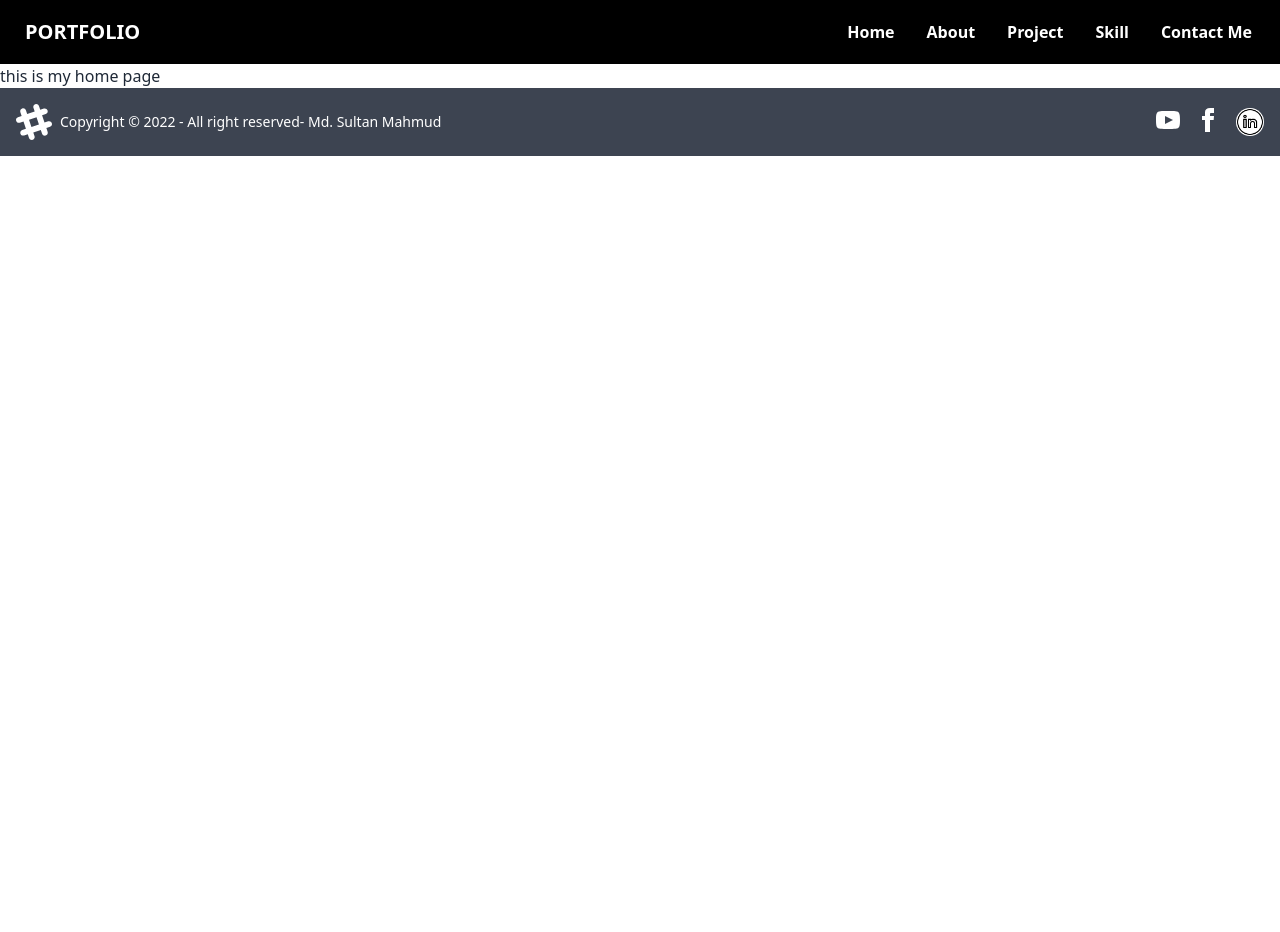
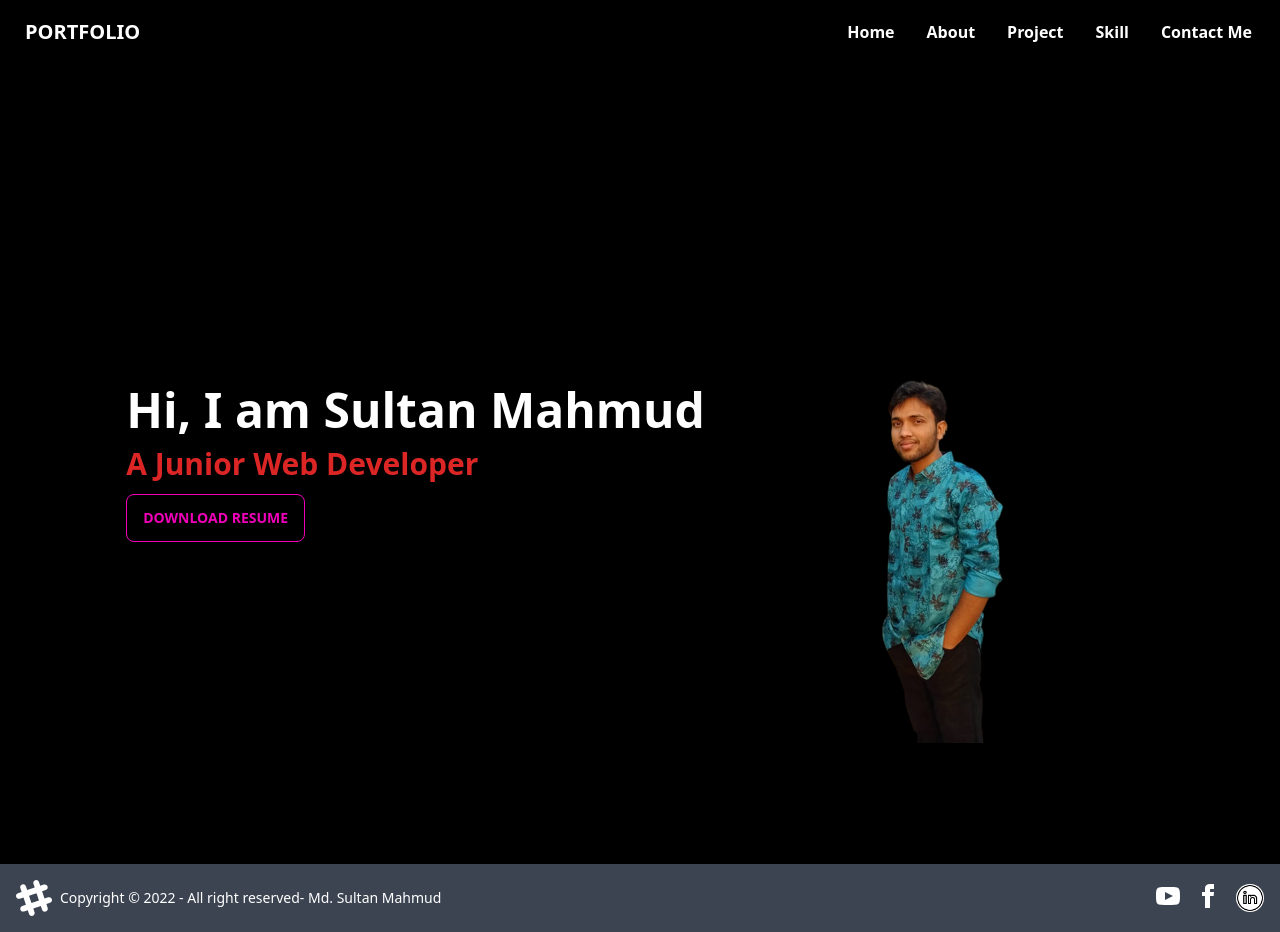
Before and after one commit to mdsultanmahmud/portfolio-website, a React (Vite) app: page / in a window 1280 px wide. Before the commit the page ends 800 px from the top, so only its background shows below. Built offline with nearby package versions, Linux system fonts and the light colour scheme.

Commit message:
banner section done

```diff
--- a/package.json
+++ b/package.json
@@ -10,6 +10,7 @@
   },
   "dependencies": {
     "daisyui": "^2.43.0",
+    "file-saver": "^2.0.5",
     "react": "^18.2.0",
     "react-dom": "^18.2.0",
     "react-router-dom": "^6.4.5"
--- /dev/null
+++ b/src/pages/Home/Banner/Banner.jsx
@@ -0,0 +1,22 @@
+import { saveAs } from 'file-saver';
+import React from 'react';
+import banner from '../../../assets/banner.png'
+const Banner = () => {
+    const fileDownload = () =>{
+        saveAs('https://drive.google.com/file/d/1qKFwQkSJ_SxEi_vGlB3cmifo4edZuIiV/view', 'resume.pdf')
+    }
+    return (
+            <div className="hero min-h-screen bg-black">
+                <div className="hero-content flex-col lg:flex-row-reverse">
+                    <img src={banner} className='bg-black mb-5 h-full rounded-lg shadow-2xl'/>
+                    <div>
+                        <h1 className="text-5xl font-bold text-white">Hi, I am Sultan Mahmud</h1>
+                        <p className="py-3 text-3xl font-semibold text-red-600">A Junior Web Developer</p>
+                        <button onClick={fileDownload} className="btn btn-secondary btn-outline">Download Resume</button>
+                    </div>
+                </div>
+            </div>
+    );
+};
+
+export default Banner;
--- a/src/pages/Home/Home.jsx
+++ b/src/pages/Home/Home.jsx
@@ -1,9 +1,10 @@
 import React from 'react';
+import Banner from './Banner/Banner';
 
 const Home = () => {
     return (
         <div>
-            <h1>this is my home page</h1>
+            <Banner></Banner>
         </div>
     );
 };
```
Also changed, not shown: src/assets/banner.png (added), 1 other file (tests, documents, lock files or other folders).
